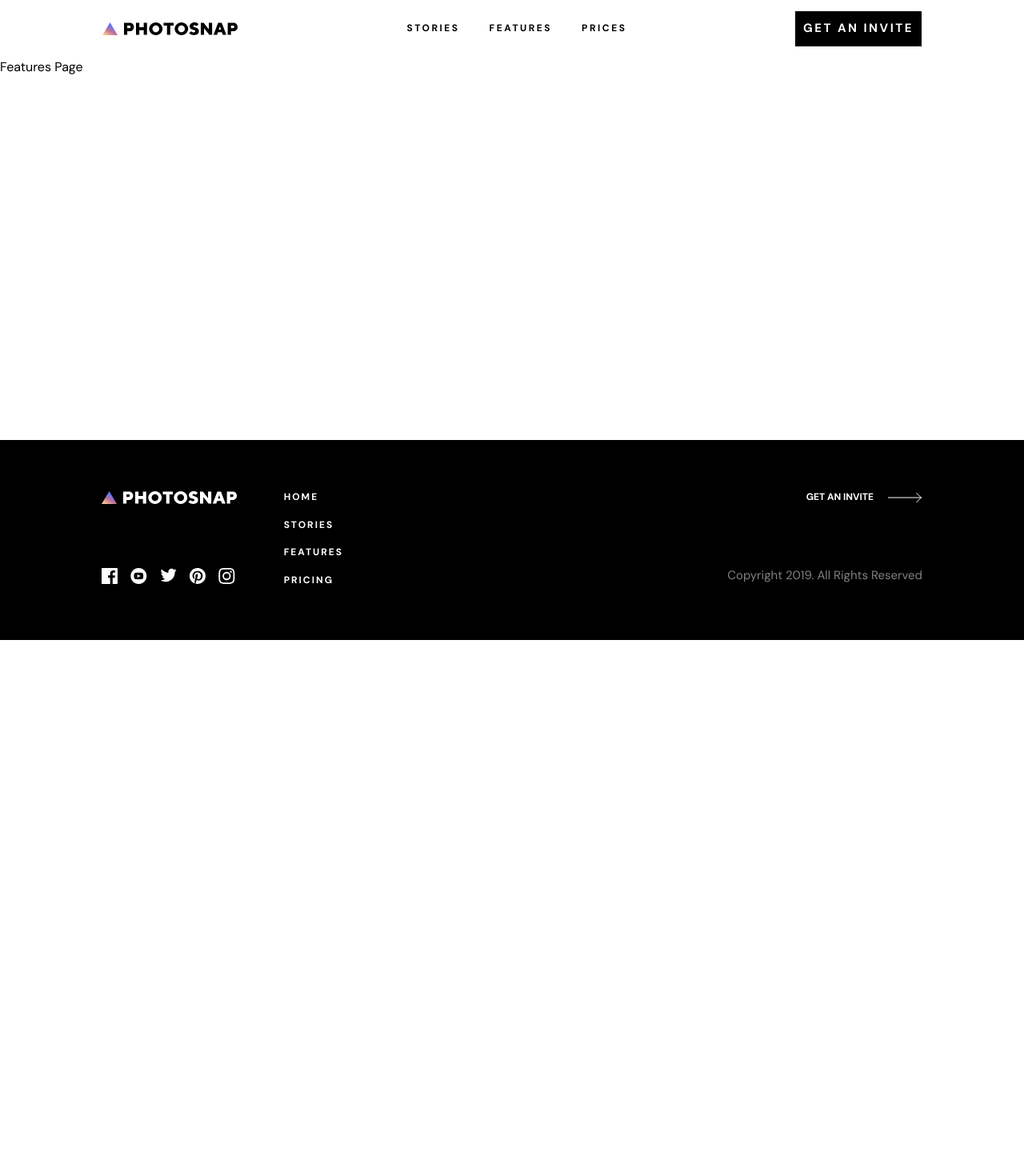
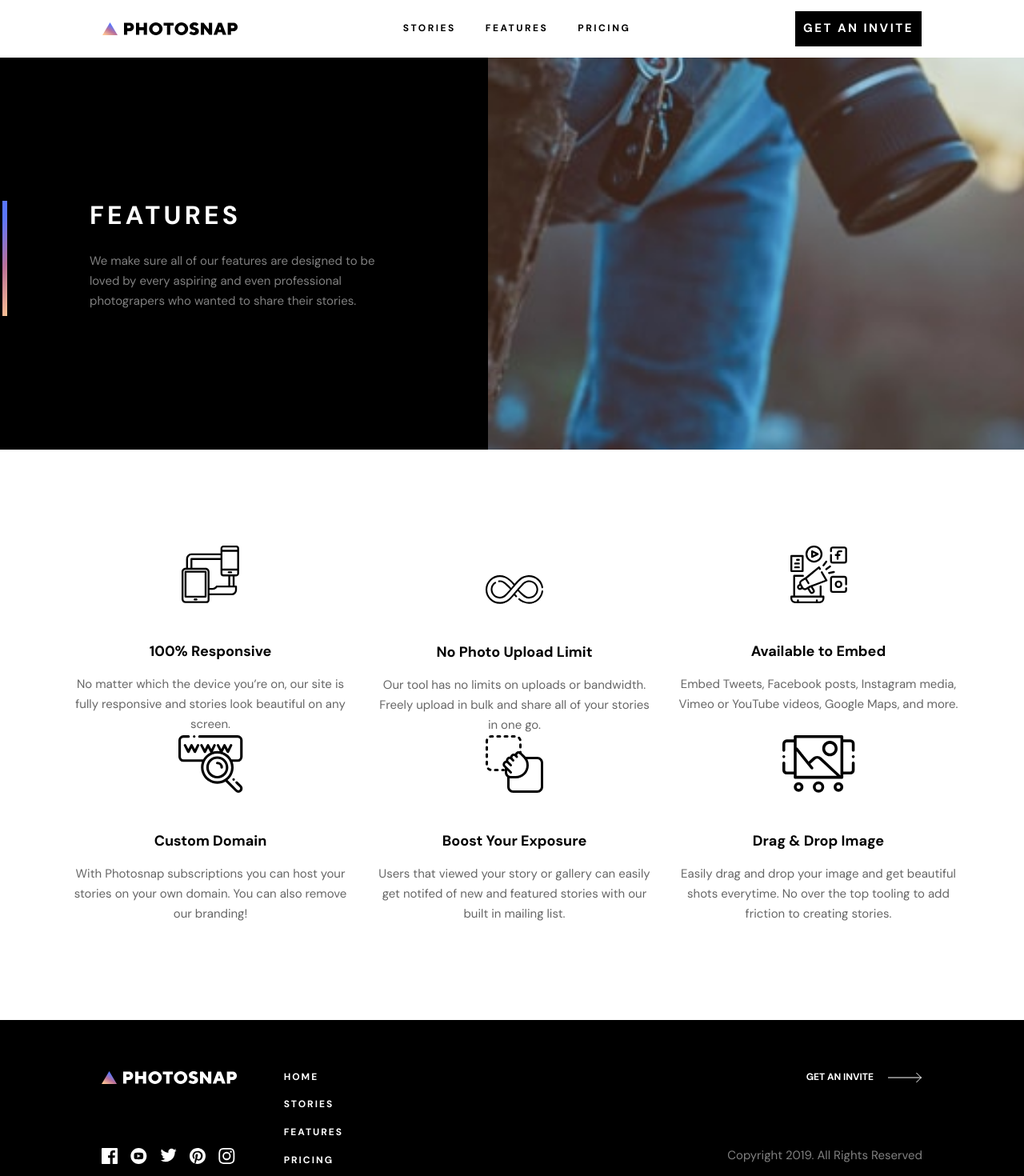
Before and after one commit to mrvicthor/photosnap-multi-page-website, a React (Vite) app: page /features in a window 1280 px wide. Shown: the top 1470 px of the page at 80% size. Before the commit the page ends 800 px from the top, so only its background shows below. Built offline with nearby package versions, Linux system fonts and the light colour scheme.

Commit message:
updated features page

```diff
--- a/src/components/banner/index.jsx
+++ b/src/components/banner/index.jsx
@@ -3,11 +3,11 @@ import Arrow from "../../assets/shared/desktop/arrow.svg";
 import { useWindowSize } from "../../hooks/use-Window-Size";
 import LinkButton from "../common/linkbutton";
 
-const Banner = ({ bgImage, bgTablet, bgDesktop, title, content }) => {
+const Banner = ({ bgImage, bgTablet, bgDesktop, title, content, notHome }) => {
   const { width } = useWindowSize();
   return (
     <section>
-      <div className="banner grid">
+      <div className={`${notHome ? "shared-layout" : "banner"} grid`}>
         <div className="md:order-last">
           {width !== undefined && (
             <img
@@ -24,8 +24,14 @@ const Banner = ({ bgImage, bgTablet, bgDesktop, title, content }) => {
           )}
         </div>
 
-        <div className="bg-[#000000] text-[#ffffff] pl-[2.0625rem] pr-6 md:relative md:px-[3.375rem] md:py-[10.8125rem] lg:px-[7rem]">
-          <div className="line h-[6px] w-[8rem] md:w-[19rem] md:absolute md:-left-[9.125rem] md:top-[20.5rem] md:rotate-[270deg]" />
+        <div className="bg-[#000000] text-[#ffffff] pl-[2.0625rem] pb-[4.5rem] pr-6 md:relative md:px-[3.375rem] md:py-[10.8125rem] lg:px-[7rem]">
+          <div
+            className={`line h-[6px] w-[8rem] ${
+              notHome
+                ? "md:w-[9rem] md:top-[15.5rem] md:-left-[4.125rem]"
+                : "md:w-[19rem] md:-left-[9.125rem] md:top-[20.5rem]"
+            } md:absolute  md:rotate-[270deg]`}
+          />
           <article className="mt-[4.125rem] md:mt-0">
             <h1 className="font-bold text-[2rem] leading-[2.5rem] w-[19.875rem] tracking-[3.3px] uppercase md:text-[2rem] md:leading-[3rem] md:tracking-[4.17px] md:w-[23.1875rem]">
               {title}
@@ -34,6 +40,7 @@ const Banner = ({ bgImage, bgTablet, bgDesktop, title, content }) => {
               {content}
             </p>
           </article>
+          {notHome ? null : (
             <LinkButton btnText="get an invite">
               <svg
                 xmlns="http://www.w3.org/2000/svg"
@@ -46,6 +53,7 @@ const Banner = ({ bgImage, bgTablet, bgDesktop, title, content }) => {
                 </g>
               </svg>
             </LinkButton>
+          )}
         </div>
       </div>
     </section>
--- a/src/components/header/index.jsx
+++ b/src/components/header/index.jsx
@@ -18,7 +18,7 @@ const Header = () => {
       )}
       <nav className="flex h-full justify-between items-center px-6 py-[1.75rem] md:px-[2.5rem] lg:mx-auto lg:max-w-[69rem]">
         <div>
-          <Link to="/">
+          <Link onClick={() => setShowMenu(false)} to="/">
             <img src={Logo} alt="logo" />
           </Link>
         </div>
@@ -46,7 +46,7 @@ const Header = () => {
             to="/prices"
             className="font-bold text-[0.9375rem] leading-[19.53px] text-[#000000] tracking-[2.5px] uppercase hover:text-[#dfdfdf] md:text-[0.75rem]"
           >
-            prices
+            pricing
           </NavLink>
           <hr className="bg-[#000000] h-[1px] opacity-25 w-full md:hidden" />
 
--- a/src/index.css
+++ b/src/index.css
@@ -47,7 +47,7 @@
   }
 
   .banner {
-    grid-template-rows: 18.375rem 26.1875rem;
+    /* grid-template-rows: 18.375rem 26.1875rem; */
   }
   .line {
     background: linear-gradient(
@@ -113,6 +113,10 @@
       grid-template-columns: 1fr 17.0625rem;
       grid-template-rows: 650px;
     }
+    .shared-layout {
+      grid-template-columns: 1fr 17.0625rem;
+      grid-template-rows: 490px;
+    }
     .services--box {
       grid-template-columns: 17.0625rem 1fr;
       grid-template-rows: 600px;
@@ -144,6 +148,9 @@
       grid-template-columns: 38.125rem 1fr;
     }
 
+    .shared-layout {
+      grid-template-columns: 38.125rem 1fr;
+    }
     .services--box {
       grid-template-columns: 1fr 38.125rem;
     }
--- a/src/pages/features/index.jsx
+++ b/src/pages/features/index.jsx
@@ -1,7 +1,58 @@
+import { Banner, Feature } from "../../components";
+import heroImage from "../../assets/features/mobile/hero.jpg";
+import heroTabletImage from "../../assets/features/tablet/hero.jpg";
+import heroDesktopImage from "../../assets/features/tablet/hero.jpg";
+import responsiveIcon from "../../assets/features/desktop/responsive.svg";
+import noLimitIcon from "../../assets/features/desktop/no-limit.svg";
+import embedIcon from "../../assets/features/desktop/embed.svg";
+import customDomainIcon from "../../assets/features/desktop/custom-domain.svg";
+import boostExposureIcon from "../../assets/features/desktop/boost-exposure.svg";
+import dragDropIcon from "../../assets/features/desktop/drag-drop.svg";
+
 const Features = () => {
   return (
     <>
-      <h1>Features Page</h1>
+      <Banner
+        bgImage={heroImage}
+        bgTablet={heroTabletImage}
+        bgDesktop={heroDesktopImage}
+        notHome
+        title="features"
+        content="We make sure all of our features are designed to be loved by every aspiring and even professional photograpers who wanted to share their stories."
+      />
+      <section className="features bg-[#ffffff] pt-16 pb-[5.6875rem] pl-[2.0625rem] pr-8 space-y-[3.5rem] md:py-[7.5rem] md:px-[9.6875rem] lg:grid lg:space-y-0 lg:gap-x-[1.875rem] lg:max-w-[69rem] lg:mx-auto lg:px-0">
+        <Feature
+          imagePath={responsiveIcon}
+          title="100% Responsive"
+          description="No matter which the device you’re on, our site is fully responsive and stories look beautiful on any screen."
+        />
+        <Feature
+          imagePath={noLimitIcon}
+          padding
+          title="No Photo Upload Limit"
+          description="Our tool has no limits on uploads or bandwidth. Freely upload in bulk and share all of your stories in one go."
+        />
+        <Feature
+          imagePath={embedIcon}
+          title="Available to Embed"
+          description="Embed Tweets, Facebook posts, Instagram media, Vimeo or YouTube videos, Google Maps, and more. "
+        />
+        <Feature
+          imagePath={customDomainIcon}
+          title="Custom Domain"
+          description="With Photosnap subscriptions you can host your stories on your own domain. You can also remove our branding!"
+        />
+        <Feature
+          imagePath={boostExposureIcon}
+          title="Boost Your Exposure"
+          description="Users that viewed your story or gallery can easily get notifed of new and featured stories with our built in mailing list."
+        />
+        <Feature
+          imagePath={dragDropIcon}
+          title="Drag & Drop Image"
+          description="Easily drag and drop your image and get beautiful shots everytime. No over the top tooling to add friction to creating stories."
+        />
+      </section>
     </>
   );
 };
--- a/src/pages/pricing/index.jsx
+++ b/src/pages/pricing/index.jsx
@@ -1,7 +1,9 @@
+import { Banner } from "../../components";
+
 const Pricing = () => {
   return (
     <>
-      <h1>Pricing Page</h1>
+      <Banner />
     </>
   );
 };
```
Lines whose indentation alone changed are shown as unchanged.
